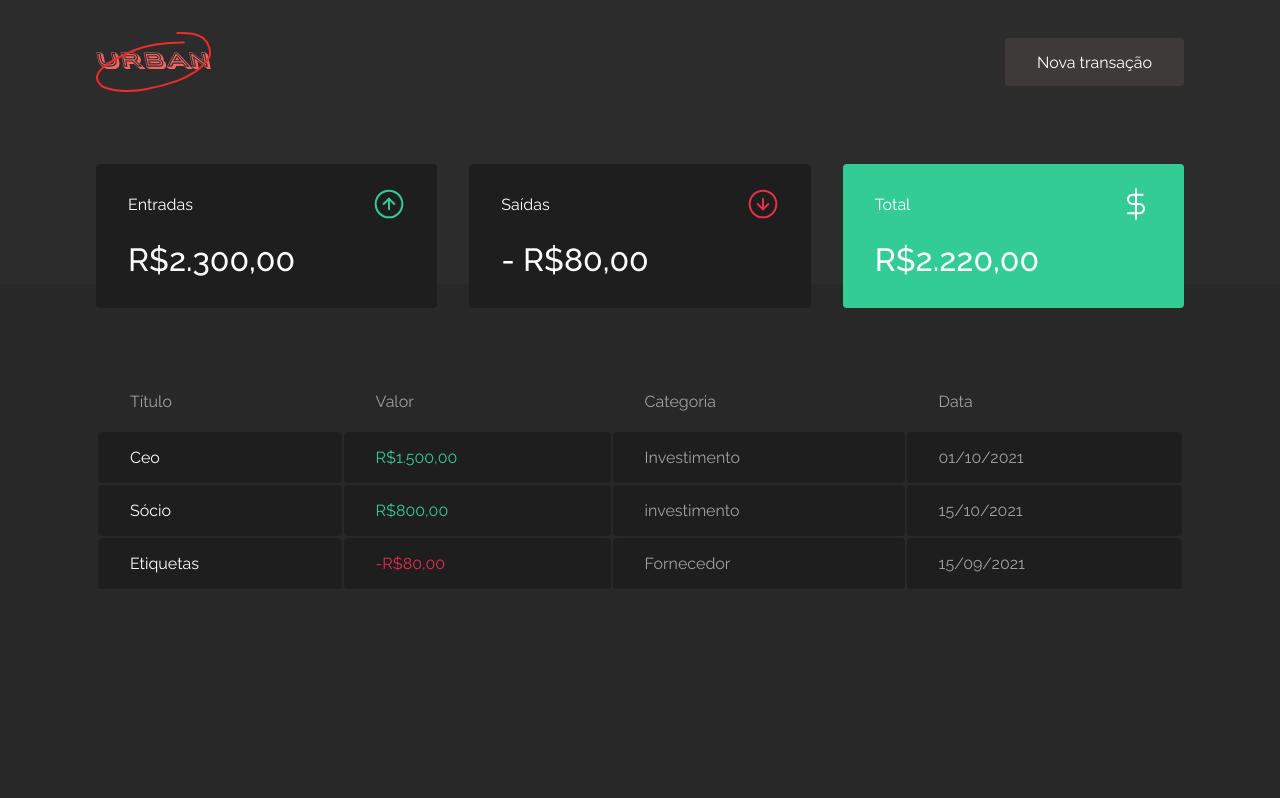
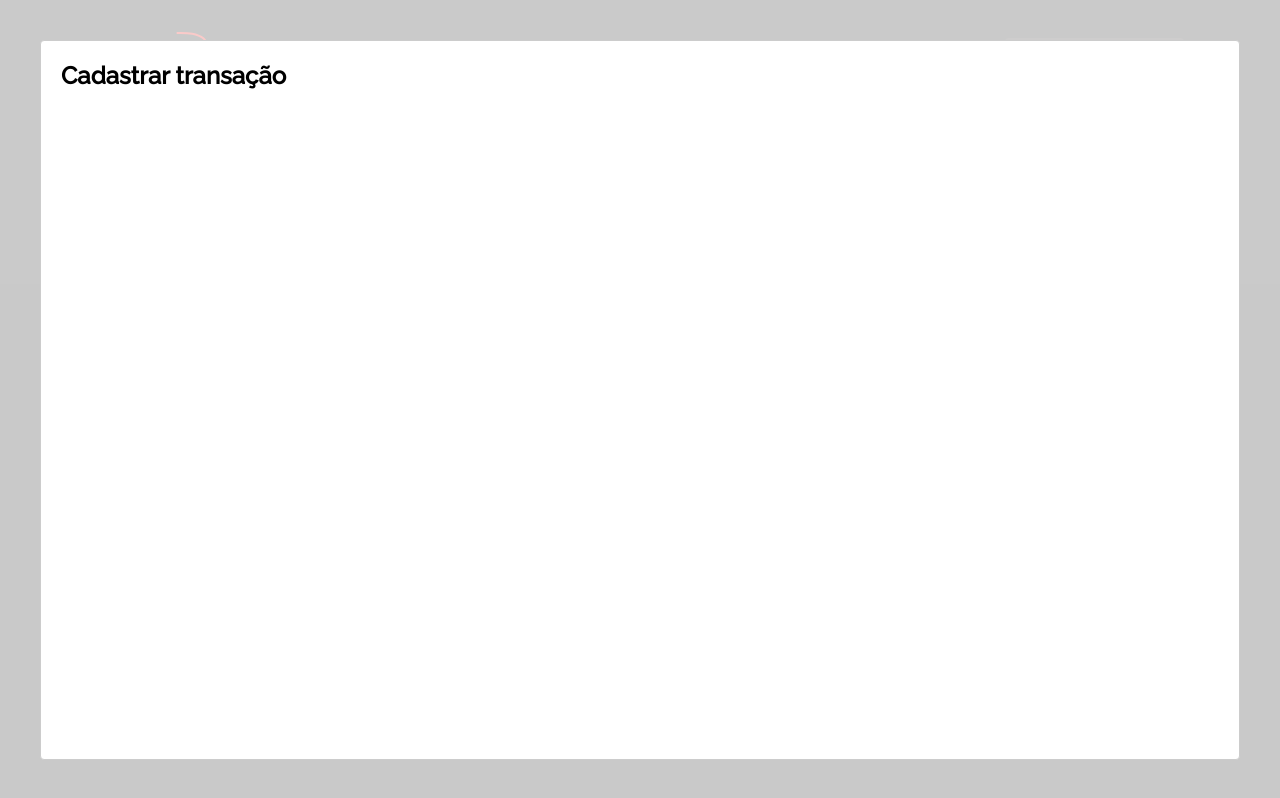
Before and after one commit to nataliaaraujo0/dt-urban, a React (Create React App) app in the folder dturban/: page / in a window 1280 px wide. Both pictures are taken after a click on the button "Nova transação". Built offline with nearby package versions, Linux system fonts and the light colour scheme; no server answers; what miragejs would draw is missing.

Commit message:
chore: importando react-modal

```diff
--- a/dturban/package.json
+++ b/dturban/package.json
@@ -20,6 +20,7 @@
     "@types/node": "^12.0.0",
     "@types/react": "^17.0.0",
     "@types/react-dom": "^17.0.0",
+    "@types/react-modal": "^3.12.1",
     "@types/styled-components": "^5.1.14",
     "typescript": "^4.1.2"
   },
--- a/dturban/src/components/Header/index.tsx
+++ b/dturban/src/components/Header/index.tsx
@@ -1,6 +1,7 @@
 import { useState } from 'react'
 import logoImg from '../../assets/logo.svg'
 import { Container, Content } from './styles'
+import Modal from 'react-modal';
 
 export function Header() {
     const [isNewTransactionModalOpen, setIsNewTransactionModalOpen] = useState(false);
@@ -17,9 +18,15 @@ export function Header() {
         <Container>
             <Content>
                 <img src={logoImg} alt="dt urban" />
-                <button type="button">
+                <button type="button" onClick={handleOpenNewTransactionModal}>
                     Nova transação
                 </button>
+
+                <Modal isOpen={isNewTransactionModalOpen}
+                    onRequestClose={handleCloseNewTransactionModal}
+                >
+                    <h2>Cadastrar transação</h2>
+                </Modal>
             </Content>
         </Container>
     )
```
Also changed, not shown: 1 other file (tests, documents, lock files or other folders).
